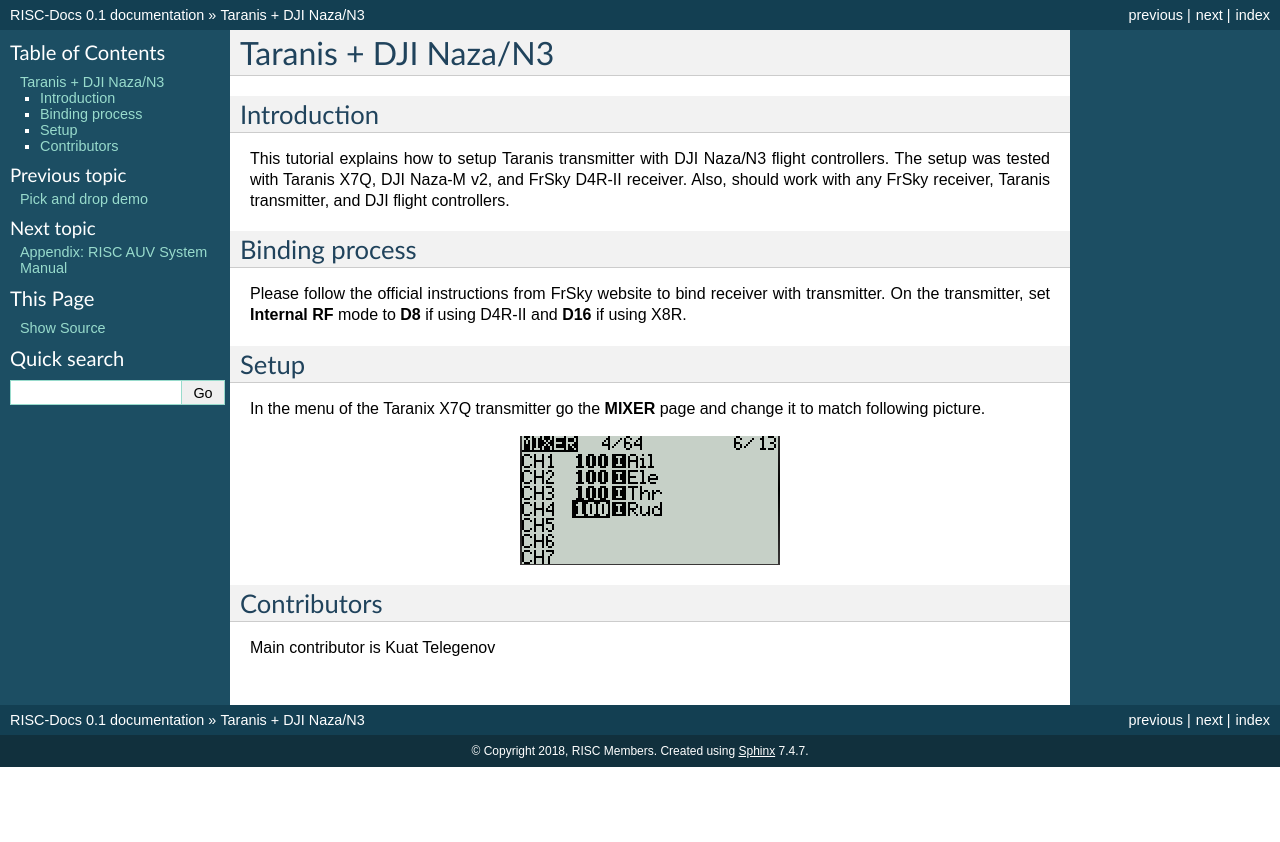
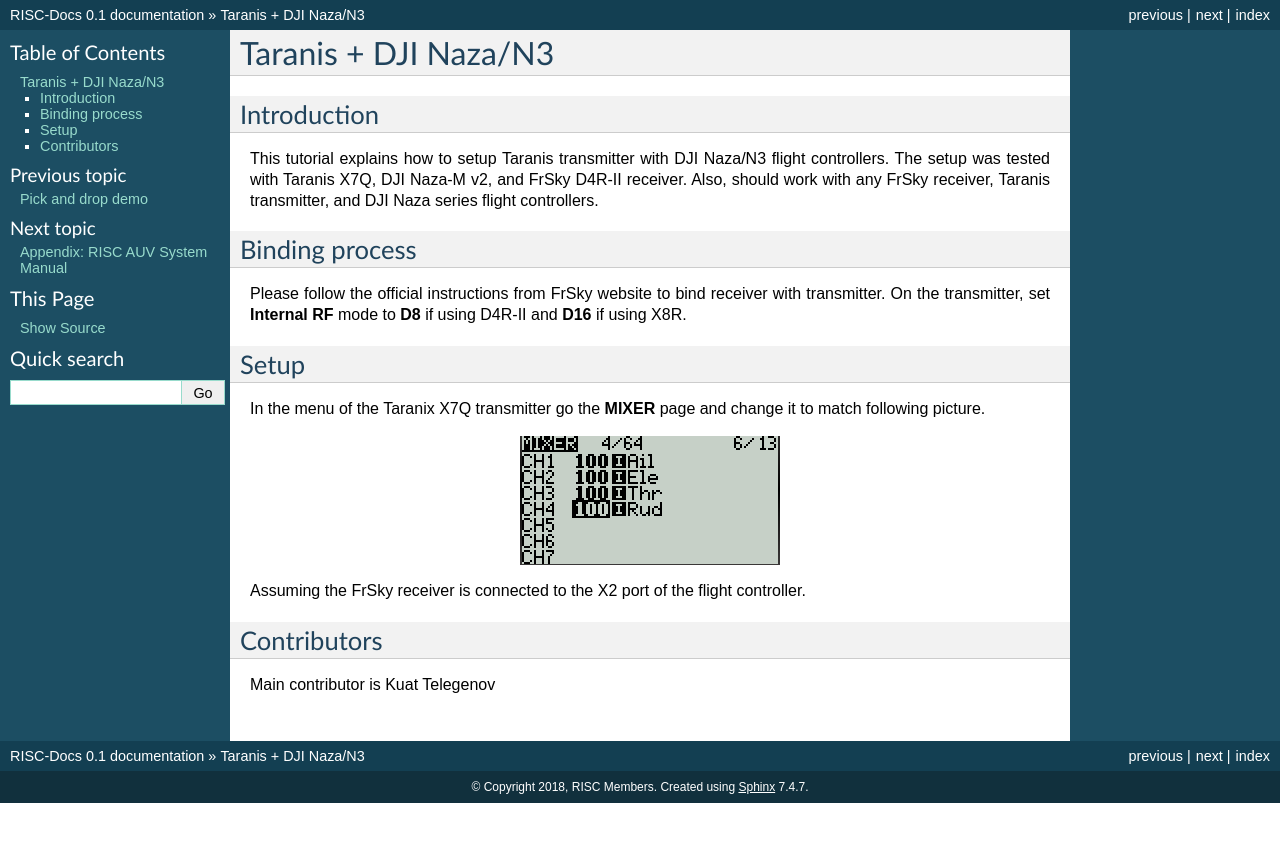
Before and after one commit to risckaust/risc-documentations, a Sphinx documentation site: the page built from docs/source/2-taranis-dji.rst, in a window 1280 px wide. Shown: the top 842 px of the page. Built offline with Sphinx 7.4.7, drawn with Linux system fonts in a browser that asks for light colours; pages that are not in the unit, such as notebooks, are missing from menus.

Commit message:
Rover bootcamp added

```diff
--- /dev/null
+++ b/docs/source/1-z-gazebo-simulation.rst
@@ -0,0 +1,2 @@
+Software in the Loop Rover Control
+=====
--- /dev/null
+++ b/docs/source/1-z-robot-assembly.rst
@@ -0,0 +1,2 @@
+Rover Assembly
+=====
--- /dev/null
+++ b/docs/source/1-z-robot-navigation.rst
@@ -0,0 +1,2 @@
+Indoor Rover Navigation
+*****
--- a/docs/source/2-taranis-dji.rst
+++ b/docs/source/2-taranis-dji.rst
@@ -3,7 +3,7 @@
 
 Introduction
 --------------------------------------------
-This tutorial explains how to setup Taranis transmitter with DJI Naza/N3 flight controllers. The setup was tested with Taranis X7Q, DJI Naza-M v2, and FrSky D4R-II receiver. Also, should work with any FrSky receiver, Taranis transmitter, and DJI flight controllers.
+This tutorial explains how to setup Taranis transmitter with DJI Naza/N3 flight controllers. The setup was tested with Taranis X7Q, DJI Naza-M v2, and FrSky D4R-II receiver. Also, should work with any FrSky receiver, Taranis transmitter, and DJI Naza series flight controllers.
 
 Binding process
 -------
@@ -18,7 +18,7 @@
    :scale: 100 %
    :align: center
 
-
+Assuming the FrSky receiver is connected to the X2 port of the flight controller.
 
 Contributors
 -------
```
Also changed, not shown: docs/source/index.rst (+14 -1 lines).
